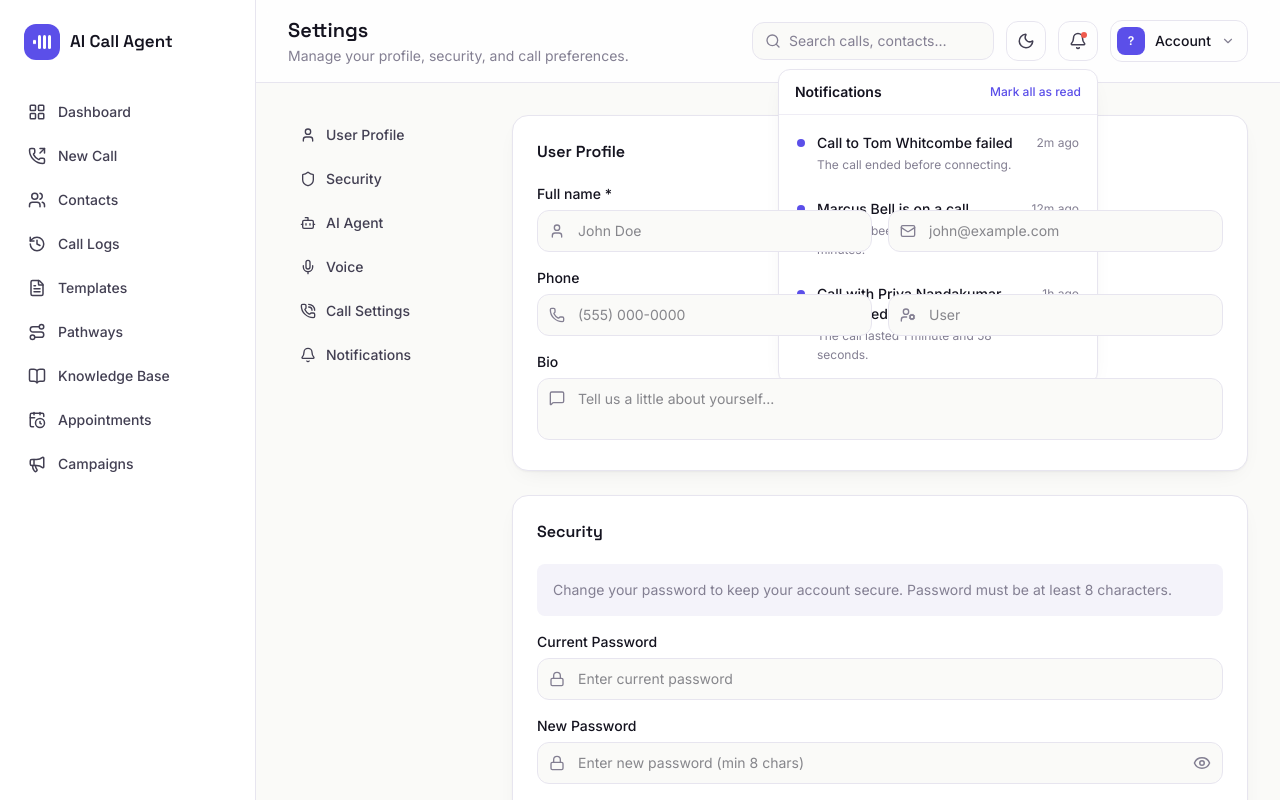
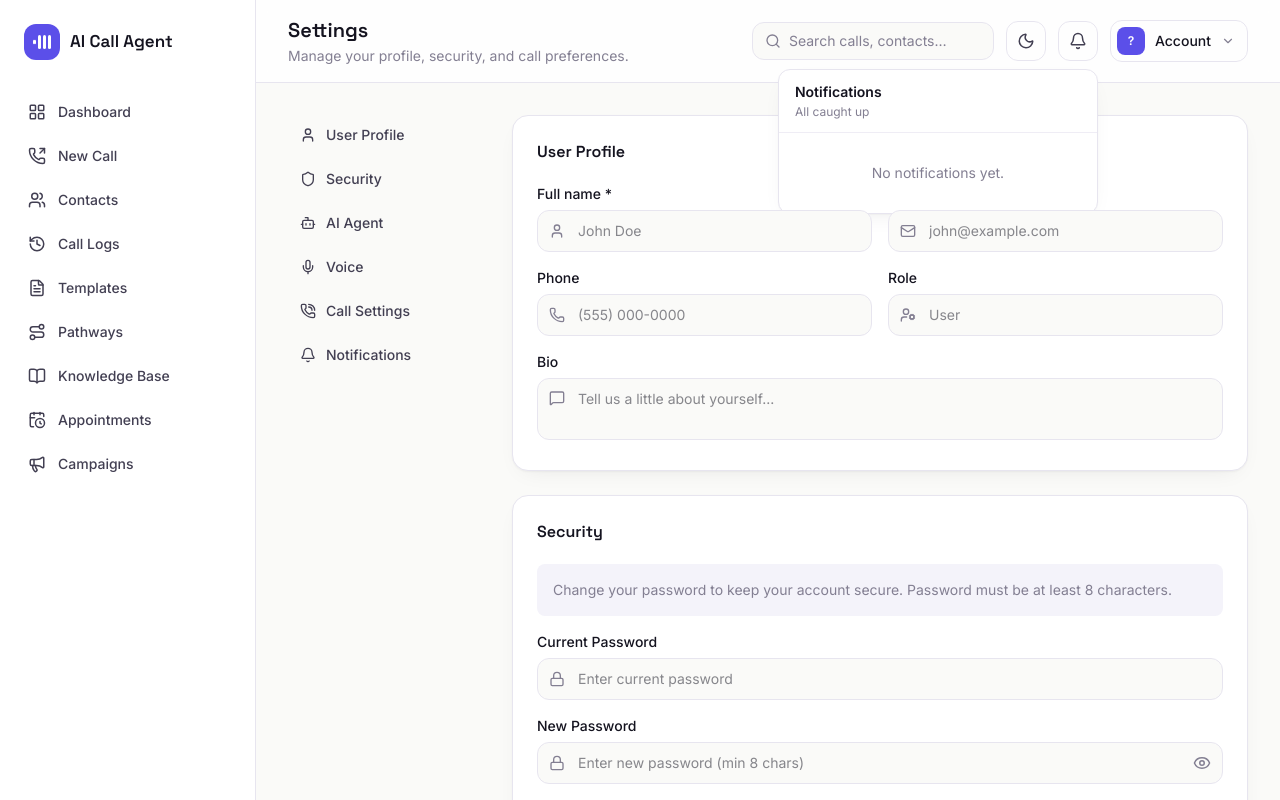
Before and after one commit to anjalirupchandani/ai-call-agent-frontend, a React (Vite) app: page /settings in a window 1280 px wide. Both pictures are taken after a click on the button 1077 px from the left and 41 px from the top of the page. Shown: the top 800 px of the page. Built offline with nearby package versions, Linux system fonts and the light colour scheme.

Commit message:
updated notifications settings

```diff
--- a/src/components/Navbar.jsx
+++ b/src/components/Navbar.jsx
@@ -1,4 +1,4 @@
-import { useEffect, useState } from "react";
+import { useEffect, useRef, useState } from "react";
 import { Link, useNavigate } from "react-router-dom";
 import { Bell, Moon, Sun } from "lucide-react";
 import { useAuth } from "../context/AuthContext";
@@ -51,6 +51,7 @@ export default function Navbar() {
   });
   const [notificationsOpen, setNotificationsOpen] = useState(false);
   const [notifications, setNotifications] = useState([]);
+  const notificationsRef = useRef(null);
   const [notificationsLoading, setNotificationsLoading] = useState(false);
   const [notificationsError, setNotificationsError] = useState("");
   const unreadNotifications = notifications.filter((notification) => !notification.read).length;
@@ -96,8 +97,18 @@ export default function Navbar() {
       if (event.key === "Escape") setNotificationsOpen(false);
     }
 
+    function closeOnOutsideClick(event) {
+      if (!notificationsRef.current?.contains(event.target)) {
+        setNotificationsOpen(false);
+      }
+    }
+
     window.addEventListener("keydown", closeOnEscape);
-    return () => window.removeEventListener("keydown", closeOnEscape);
+    document.addEventListener("pointerdown", closeOnOutsideClick);
+    return () => {
+      window.removeEventListener("keydown", closeOnEscape);
+      document.removeEventListener("pointerdown", closeOnOutsideClick);
+    };
   }, [notificationsOpen]);
 
   async function markAllNotificationsRead() {
@@ -164,7 +175,7 @@ export default function Navbar() {
             {isDark ? <Sun size={17} /> : <Moon size={17} />}
           </button>
 
-          <div className="relative">
+          <div ref={notificationsRef} className="relative">
             <button
               type="button"
               onClick={() => setNotificationsOpen((c) => !c)}
--- a/src/components/TopBar.jsx
+++ b/src/components/TopBar.jsx
@@ -1,37 +1,39 @@
 // components/TopBar.jsx
-import { useEffect, useState } from "react";
+import { useEffect, useRef, useState } from "react";
 import { useNavigate } from "react-router-dom";
 import { Bell, ChevronDown, Search, LogOut, Moon, Sun, UserCog } from "lucide-react";
 import { useAuth } from "../context/AuthContext";
+import {
+  getNotifications,
+  markAllNotificationsAsRead,
+  markNotificationAsRead,
+} from "../services/api";
 
 const THEME_STORAGE_KEY = "theme";
 
-const INITIAL_NOTIFICATIONS = [
-  {
-    id: "call-failed",
-    title: "Call to Tom Whitcombe failed",
-    detail: "The call ended before connecting.",
-    time: "2m ago",
-    callId: "call_1005",
-    unread: true,
-  },
-  {
-    id: "call-live",
-    title: "Marcus Bell is on a call",
-    detail: "Riley has been connected for 2 minutes.",
-    time: "12m ago",
-    callId: "call_1007",
-    unread: true,
-  },
-  {
-    id: "call-complete",
-    title: "Call with Priya Nandakumar completed",
-    detail: "The call lasted 1 minute and 58 seconds.",
-    time: "1h ago",
-    callId: "call_1002",
-    unread: true,
-  },
-];
+const TYPE_LABELS = {
+  call_completed: "Call completed",
+  call_failed: "Call failed",
+  call_scheduled: "Call scheduled",
+  call_cancelled: "Call cancelled",
+  contact_added: "Contact added",
+  template_created: "Template created",
+  knowledge_uploaded: "Knowledge uploaded",
+  system: "System update",
+};
+
+function formatNotificationTime(createdAt) {
+  if (!createdAt) return "";
+  const date = new Date(createdAt);
+  if (Number.isNaN(date.getTime())) return "";
+
+  const seconds = Math.round((date.getTime() - Date.now()) / 1000);
+  const absoluteSeconds = Math.abs(seconds);
+  if (absoluteSeconds < 60) return "Now";
+  if (absoluteSeconds < 3600) return `${Math.round(absoluteSeconds / 60)}m`;
+  if (absoluteSeconds < 86400) return `${Math.round(absoluteSeconds / 3600)}h`;
+  return `${Math.round(absoluteSeconds / 86400)}d`;
+}
 
 function initialsFor(name) {
   if (!name) return "?";
@@ -47,16 +49,68 @@ export default function TopBar({ title, subtitle }) {
   });
   const [open, setOpen] = useState(false);
   const [notificationsOpen, setNotificationsOpen] = useState(false);
-  const [notifications, setNotifications] = useState(INITIAL_NOTIFICATIONS);
-  const { user, logout } = useAuth();
+  const [notifications, setNotifications] = useState([]);
+  const [notificationsLoading, setNotificationsLoading] = useState(false);
+  const [notificationsError, setNotificationsError] = useState("");
+  const notificationsRef = useRef(null);
+  const { user, loading: authLoading, logout } = useAuth();
   const navigate = useNavigate();
-  const unreadNotifications = notifications.filter((notification) => notification.unread).length;
+  const unreadNotifications = notifications.filter((notification) => !notification.read).length;
   const isDark = theme === "dark";
 
   useEffect(() => {
     document.documentElement.classList.toggle("dark", isDark);
     localStorage.setItem(THEME_STORAGE_KEY, theme);
   }, [isDark, theme]);
+
+  useEffect(() => {
+    if (authLoading || !user) {
+      setNotifications([]);
+      setNotificationsError("");
+      setNotificationsLoading(false);
+      return;
+    }
+
+    let active = true;
+    setNotificationsLoading(true);
+    setNotificationsError("");
+
+    getNotifications()
+      .then((data) => {
+        if (active) setNotifications(Array.isArray(data) ? data : []);
+      })
+      .catch(() => {
+        if (active) setNotificationsError("Unable to load notifications.");
+      })
+      .finally(() => {
+        if (active) setNotificationsLoading(false);
+      });
+
+    return () => {
+      active = false;
+    };
+  }, [authLoading, user]);
+
+  useEffect(() => {
+    if (!notificationsOpen) return undefined;
+
+    function closeOnEscape(event) {
+      if (event.key === "Escape") setNotificationsOpen(false);
+    }
+
+    function closeOnOutsideClick(event) {
+      if (!notificationsRef.current?.contains(event.target)) {
+        setNotificationsOpen(false);
+      }
+    }
+
+    window.addEventListener("keydown", closeOnEscape);
+    document.addEventListener("pointerdown", closeOnOutsideClick);
+    return () => {
+      window.removeEventListener("keydown", closeOnEscape);
+      document.removeEventListener("pointerdown", closeOnOutsideClick);
+    };
+  }, [notificationsOpen]);
 
   function handleSignOut() {
     logout();
@@ -68,20 +122,32 @@ export default function TopBar({ title, subtitle }) {
     navigate("/settings");
   }
 
-  function markAllNotificationsRead() {
-    setNotifications((current) =>
-      current.map((notification) => ({ ...notification, unread: false })),
-    );
+  async function markAllNotificationsRead() {
+    if (!unreadNotifications) return;
+    try {
+      await markAllNotificationsAsRead();
+      setNotifications((current) => current.map((notification) => ({ ...notification, read: true })));
+    } catch {
+      setNotificationsError("Unable to update notifications.");
+    }
   }
 
-  function openNotification(notification) {
-    setNotifications((current) =>
-      current.map((item) =>
-        item.id === notification.id ? { ...item, unread: false } : item,
-      ),
-    );
+  async function openNotification(notification) {
+    if (!notification.read) {
+      try {
+        await markNotificationAsRead(notification._id);
+        setNotifications((current) =>
+          current.map((item) =>
+            item._id === notification._id ? { ...item, read: true } : item,
+          ),
+        );
+      } catch {
+        setNotificationsError("Unable to update notification status.");
+      }
+    }
+
     setNotificationsOpen(false);
-    navigate(`/dashboard/calls/${notification.callId}`);
+    if (notification.link) navigate(notification.link);
   }
 
   return (
@@ -117,7 +183,7 @@ export default function TopBar({ title, subtitle }) {
           {isDark ? <Sun size={18} /> : <Moon size={18} />}
         </button>
 
-        <div className="relative">
+        <div ref={notificationsRef} className="relative">
           <button
             type="button"
             onClick={() => {
@@ -142,7 +208,12 @@ export default function TopBar({ title, subtitle }) {
               className="absolute right-0 top-12 z-20 w-80 overflow-hidden rounded-xl border border-[var(--color-border)] bg-[var(--color-surface)] shadow-[var(--shadow-card)]"
             >
               <div className="flex items-center justify-between border-b border-[var(--color-border-soft)] px-4 py-3">
-                <p className="text-sm font-semibold text-[var(--color-ink)]">Notifications</p>
+                <div>
+                  <p className="text-sm font-semibold text-[var(--color-ink)]">Notifications</p>
+                  <p className="mt-0.5 text-xs text-[var(--color-ink-muted)]">
+                    {unreadNotifications ? `${unreadNotifications} unread` : "All caught up"}
+                  </p>
+                </div>
                 {unreadNotifications > 0 && (
                   <button
                     type="button"
@@ -154,21 +225,33 @@ export default function TopBar({ title, subtitle }) {
                 )}
               </div>
               <div className="max-h-80 overflow-y-auto p-1.5">
-                {notifications.map((notification) => (
+                {notificationsLoading && (
+                  <p className="px-3 py-6 text-center text-sm text-[var(--color-ink-muted)]">Loading notifications…</p>
+                )}
+                {!notificationsLoading && notificationsError && (
+                  <p role="alert" className="px-3 py-6 text-center text-sm text-[var(--color-warn-ink)]">{notificationsError}</p>
+                )}
+                {!notificationsLoading && !notificationsError && !notifications.length && (
+                  <p className="px-3 py-6 text-center text-sm text-[var(--color-ink-muted)]">No notifications yet.</p>
+                )}
+                {!notificationsLoading && !notificationsError && notifications.map((notification) => (
                   <button
-                    key={notification.id}
+                    key={notification._id}
                     type="button"
                     onClick={() => openNotification(notification)}
                     className="flex w-full gap-3 rounded-lg px-3 py-3 text-left transition-colors hover:bg-[var(--color-surface-sunk)]"
                   >
                     <span
-                      className={`mt-1.5 flex h-2 w-2 shrink-0 rounded-full bg-[var(--color-accent)] ${notification.unread ? "opacity-100" : "opacity-0"}`}
+                      className={`mt-1.5 flex h-2 w-2 shrink-0 rounded-full bg-[var(--color-accent)] ${notification.read ? "opacity-0" : "opacity-100"}`}
                     />
                     <span className="min-w-0 flex-1">
                       <span className="block text-sm font-medium text-[var(--color-ink)]">{notification.title}</span>
-                      <span className="mt-0.5 block text-xs leading-relaxed text-[var(--color-ink-muted)]">{notification.detail}</span>
+                      <span className="mt-0.5 block text-xs leading-relaxed text-[var(--color-ink-muted)]">{notification.message}</span>
+                      <span className="mt-1 block text-[10px] font-medium uppercase tracking-wide text-[var(--color-accent)]">
+                        {TYPE_LABELS[notification.type] || TYPE_LABELS.system}
+                      </span>
                     </span>
-                    <span className="shrink-0 pt-0.5 text-xs text-[var(--color-ink-muted)]">{notification.time}</span>
+                    <span className="shrink-0 pt-0.5 text-xs text-[var(--color-ink-muted)]">{formatNotificationTime(notification.createdAt)}</span>
                   </button>
                 ))}
               </div>
```
